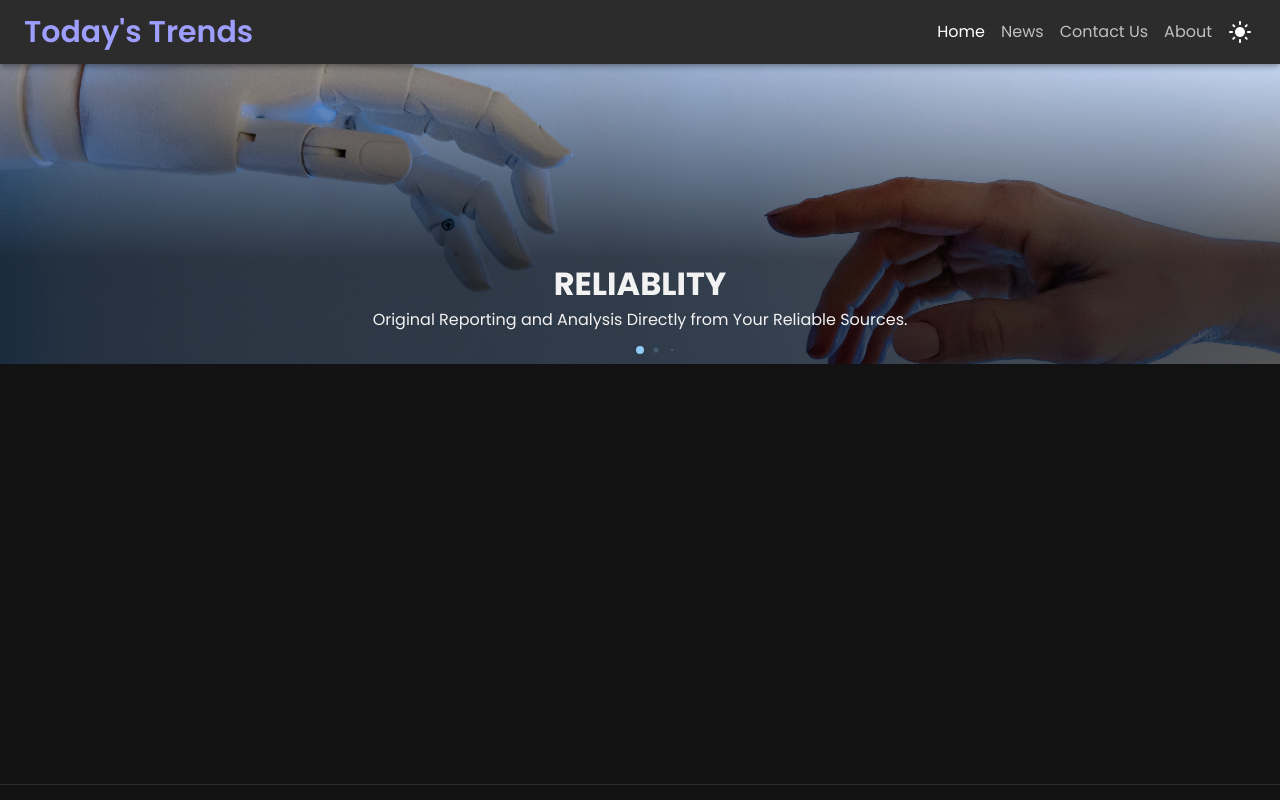
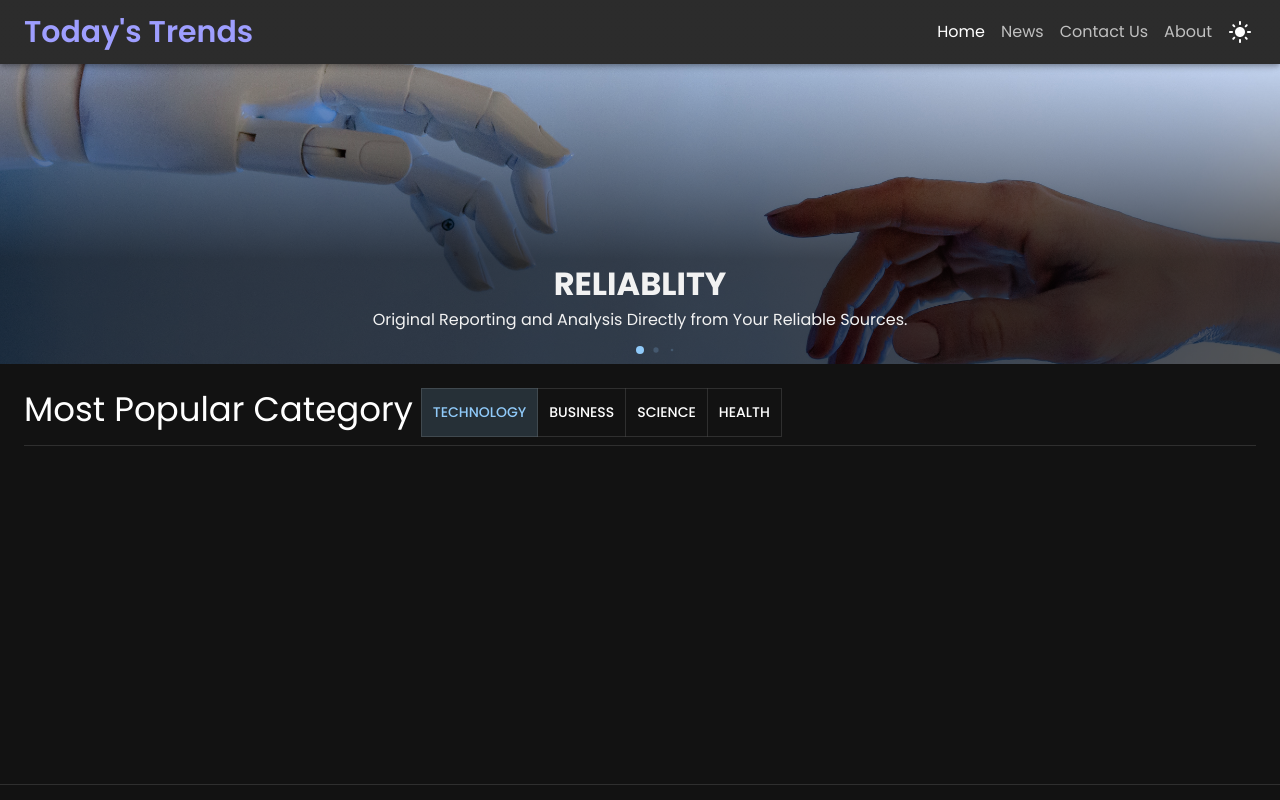
Before and after one commit to prosenjit-singha/todays-trends-v2.0, a React (Create React App) app: page / in a window 1280 px wide. Shown: the top 800 px of the page. Built offline with nearby package versions, Linux system fonts and the light colour scheme.

Commit message:
Most Popular Category Heading Added

```diff
--- /dev/null
+++ b/src/pages/Home/PopularCategory/PopularCategoryHeading.tsx
@@ -0,0 +1,56 @@
+import {
+  Stack,
+  Typography,
+  ToggleButtonGroup,
+  ToggleButton,
+} from "@mui/material";
+import { useState } from "react";
+
+function PopularCategoryHeading() {
+  const [category, setCategory] = useState("technology");
+  function handleChange(event: React.MouseEvent<HTMLElement>, value: string) {
+    if (value !== null) setCategory(value);
+  }
+  // console.info(category);
+  return (
+    <Stack direction="row" spacing={1}>
+      <Typography variant="h4" mr="auto">
+        Most Popular Category
+      </Typography>
+      <ToggleButtonGroup
+        color="primary"
+        value={category}
+        onChange={handleChange}
+        exclusive
+        aria-label="Most Popular Category Toggler"
+      >
+        {popularCategories.map((category, i) => (
+          <ToggleButton key={i} value={category.value}>
+            {category.name}
+          </ToggleButton>
+        ))}
+      </ToggleButtonGroup>
+    </Stack>
+  );
+}
+
+export default PopularCategoryHeading;
+
+const popularCategories = [
+  {
+    name: "Technology",
+    value: "technology",
+  },
+  {
+    name: "Business",
+    value: "business",
+  },
+  {
+    name: "Science",
+    value: "science",
+  },
+  {
+    name: "Health",
+    value: "health",
+  },
+];
--- /dev/null
+++ b/src/pages/Home/PopularCategory/index.tsx
@@ -0,0 +1,16 @@
+import { Divider, Grid } from "@mui/material";
+import React from "react";
+import PopularCategoryHeading from "./PopularCategoryHeading";
+
+function PopularCategory() {
+  return (
+    <Grid container component="article" sx={{ p: [2, 3] }}>
+      <Grid item xs={12}>
+        <PopularCategoryHeading />
+        <Divider sx={{ mt: 1 }} />
+      </Grid>
+    </Grid>
+  );
+}
+
+export default PopularCategory;
--- a/src/pages/Home/index.tsx
+++ b/src/pages/Home/index.tsx
@@ -1,12 +1,14 @@
 import { Main } from "../../components/styled/containers";
 import { useScrollToTop } from "../../hooks/useScrollToTop";
 import HeroSection from "./HeroSection";
+import PopularCategory from "./PopularCategory";
 
 function Home() {
   useScrollToTop();
   return (
     <Main>
       <HeroSection />
+      <PopularCategory />
     </Main>
   );
 }
```
